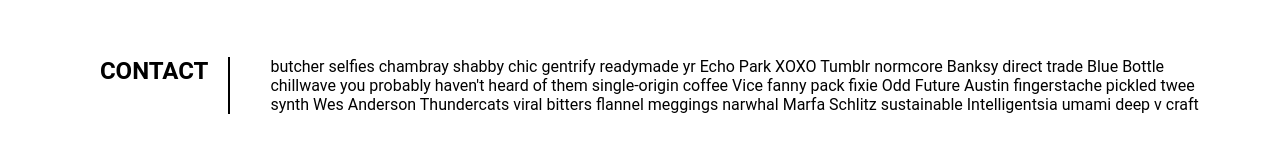
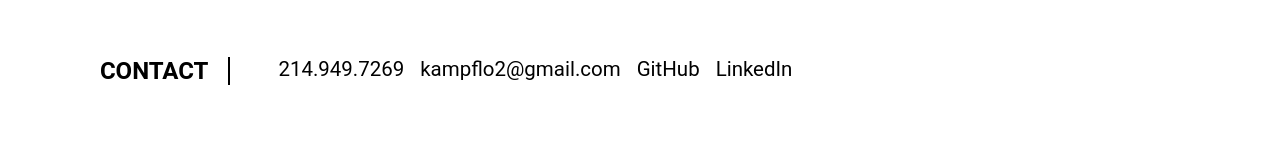
Before and after one commit to flokamp/florence-kamp-portfolio, a plain HTML site: page index.html in a window 1280 px wide. Shown: the part 1095-1247 px from the top of the page. Drawn offline with Linux system fonts and the light colour scheme.

Commit message:
added contact

```diff
--- a/assets/css/style.css
+++ b/assets/css/style.css
@@ -61,6 +61,8 @@ header nav ul li a:hover {
   border-radius: 2px;
 }
 /* HEADER / NAV BAR STYLES END */
+
+/* HERO STYLES START */
 .hero {
   display: flex;
   background-color: black;
@@ -82,8 +84,9 @@ header nav ul li a:hover {
   margin: auto;
   text-align: right;
 }
+/* HERO STYLES END */
 
-/* SECTION TITLE STYLES START */
+/* CONTENT STYLES START */
 .content {
   display: flex;
   justify-content: center;
@@ -108,7 +111,6 @@ header nav ul li a:hover {
   font-size: 16px;
   line-height: 1.2;
 }
-
 
 .grid-container {
   display: grid;
@@ -161,3 +163,27 @@ header nav ul li a:hover {
   background-image: url(../images/typography.jpg);
   background-size: cover;
 }
+
+.content a {
+  color: black;
+  text-decoration: none;
+}
+
+
+.content ul {
+  display: flex;
+  flex-wrap: wrap;
+  align-items: center;
+  list-style: none;
+}
+
+.content ul li a {
+  padding: 8px;
+  font-size: 1.6vw;
+}
+
+.content ul li a:hover {
+  text-decoration: underline;
+}
+
+/* CONTENT STYLES END */
--- a/index.html
+++ b/index.html
@@ -76,18 +76,29 @@
   </section>
   <!-- end "work" -->
 
-   <!-- "work" section -->
+   <!-- "contact" section -->
    <section id="contact" class="content">
     <h2>
       CONTACT
     </h2>
     <div class="media">
-      <p>
-        butcher selfies chambray shabby chic gentrify readymade yr Echo Park XOXO Tumblr normcore Banksy direct trade  Blue Bottle chillwave you probably haven't heard of them single-origin coffee Vice fanny pack fixie Odd Future Austin fingerstache pickled twee synth Wes Anderson Thundercats viral bitters flannel meggings narwhal Marfa Schlitz sustainable Intelligentsia umami deep v craft
-      </p>
+      <ul>
+        <li>
+          <a href="tel:+2149497269">214.949.7269</a>
+        </li>
+        <li>
+          <a href="mailto:kampflo2@gmail.com">kampflo2@gmail.com</a>
+        </li>
+        <li>
+          <a href="https://github.com/flokamp">GitHub</a>
+        </li>
+        <li>
+          <a href="www.linkedin.com/in/florencekamp">LinkedIn</a>
+        </li>
+      </ul>
     </div>
   </section>
-  <!-- end "work" -->
+  <!-- end "contact" -->
 
 </body>
 </html>
```
